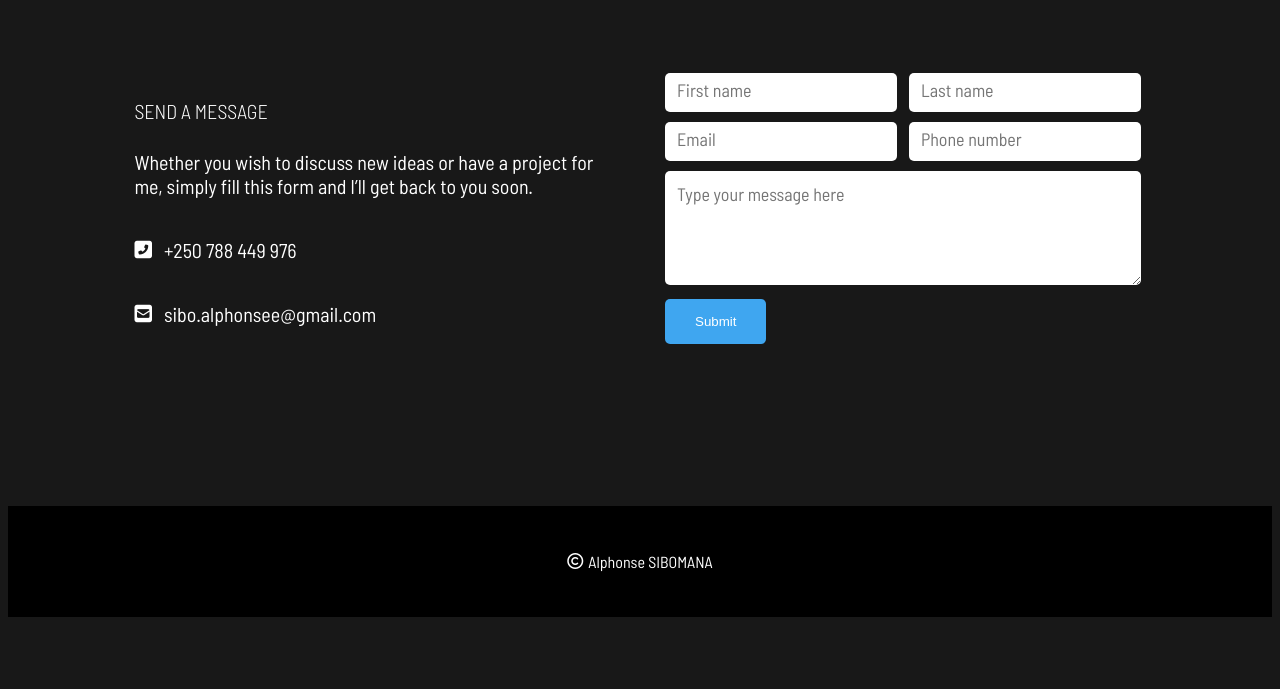
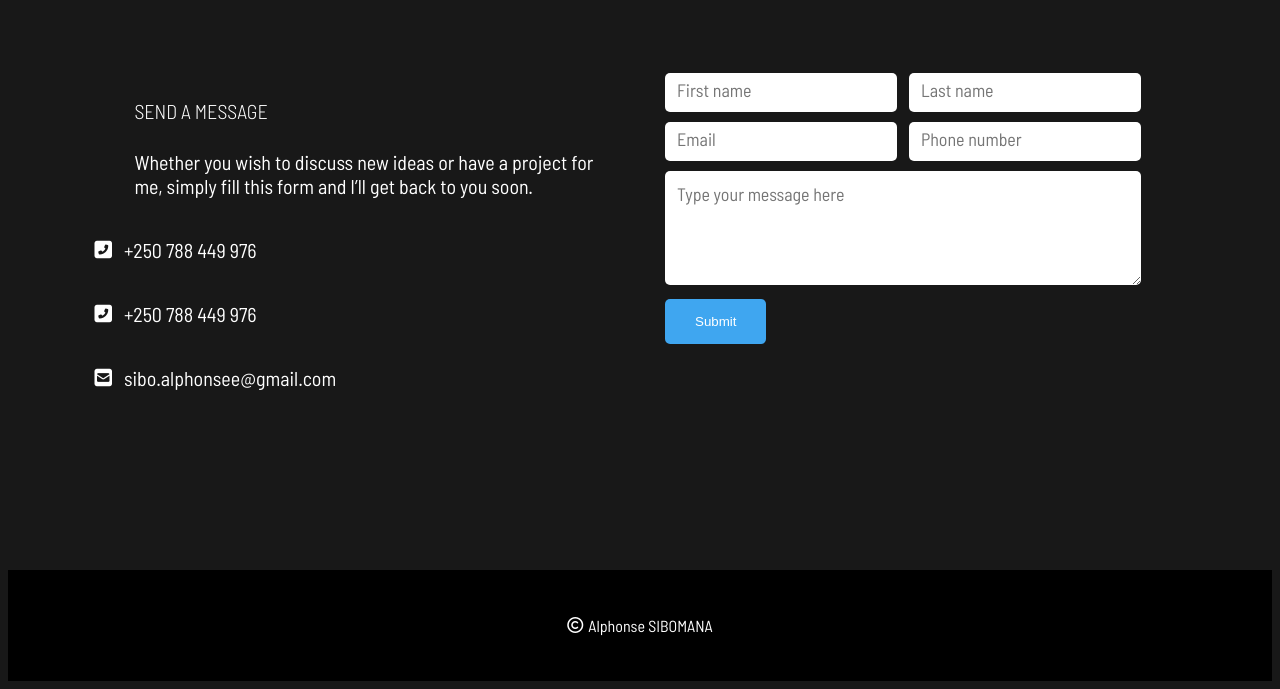
Before and after one commit to siboalpha/alphonselive, a Django app: page / in a window 1280 px wide. Shown: the part 4078-4767 px from the top of the page. Before the commit the page ends 4695 px from the top, so only its background shows below. Run offline with Django 4.2, Linux system fonts and the light colour scheme; data comes from the database, SQL or seed files in the repository; parts of the project's set-up code (start-up, migrations or seed data) failed here and were passed over; some libraries are stand-ins or nearby versions.

Commit message:
fixed some typo and css errors

```diff
--- a/core/settings.py
+++ b/core/settings.py
@@ -13,8 +13,8 @@ https://docs.djangoproject.com/en/4.0/ref/settings/
 from pathlib import Path
 from dotenv import load_dotenv
 import os
-#load_dotenv()
-load_dotenv("/home/admin/alphonselive/core/.env")
+load_dotenv()
+#load_dotenv("/home/admin/alphonselive/core/.env")
 # Build paths inside the project like this: BASE_DIR / 'subdir'.
 BASE_DIR = Path(__file__).resolve().parent.parent
 
@@ -26,7 +26,7 @@ BASE_DIR = Path(__file__).resolve().parent.parent
 SECRET_KEY = os.getenv("MY-SECRET_KEY")
 
 # SECURITY WARNING: don't run with debug turned on in production!
-DEBUG = False
+DEBUG = True
 
 ALLOWED_HOSTS = ['alphonse.live', 'www.alphonse.live', '127.0.0.1']
 
--- a/templates/index.html
+++ b/templates/index.html
@@ -179,11 +179,20 @@
                 </p>
                 <div class="icon-list">
                     <ul>
-                        <li><i class='fas fa-phone-square-alt'></i>
+                        <li> <a href="tel:+250 788 449 976">
+                            <i class='fas fa-phone-square-alt'></i>
                             <p>+250 788 449 976</p>
+                        </a>
                         </li>
-                        <li><i class='fas fa-envelope-square'></i>
+                        <li> <a href="sms:+250 788 449 976">
+                            <i class='fas fa-phone-square-alt'></i>
+                            <p>+250 788 449 976</p>
+                        </a>
+                        </li>
+                        <li> <a href="mailto:sibo.alphonsee@gmail.com">
+                            <i class='fas fa-envelope-square'></i>
                             <p>sibo.alphonsee@gmail.com</p>
+                        </a>
                         </li>
                     </ul>
                 </div>
--- a/templates/quotation-results.html
+++ b/templates/quotation-results.html
@@ -71,13 +71,13 @@
         </table>
         <p>NO EXTRA COSTS, NO HIDDEN CHARGES. The above amount is estimated, and can be discussed on. Just click on Book a meeting, and let's start your project</p>
         <div class="book-a-metting">
-            <a href="#" class="cta">
+            <a href="mailto:sibo.alphonsee@gmail.com" class="cta">
                 Book a meeting via email
             </a>
-            <a href="#" class="cta">
+            <a href="sms:+250 788 449 976" class="cta">
                 Book a meeting via text
             </a>
-            <a href="#" class="cta">
+            <a href="https://wa.me/250788449976" class="cta">
                 Book a meeting via WhatsApp
             </a>
         </div>
--- a/website/static/css/styles.css
+++ b/website/static/css/styles.css
@@ -400,7 +400,8 @@ nav ul li ul li a {
 .contact-content .left-col {
   text-align: center;
 }
-.contact-content .left-col .icon-list li {
+.contact-content .left-col .icon-list li a {
+  color: #fff;
   display: flex;
   align-items: center;
   gap: 12px;
--- a/website/static/css/styles.scss
+++ b/website/static/css/styles.scss
@@ -466,11 +466,14 @@ nav {
 
         .icon-list {
             li {
-                display: flex;
-                align-items: center;
-                gap: 12px;
-                justify-content: center;
-                margin-left: -40px;
+                a {
+                    color: $white-color;
+                    display: flex;
+                    align-items: center;
+                    gap: 12px;
+                    justify-content: center;
+                    margin-left: -40px;
+                }
             }
         }
     }
```
Also changed, not shown: 1 other file.
